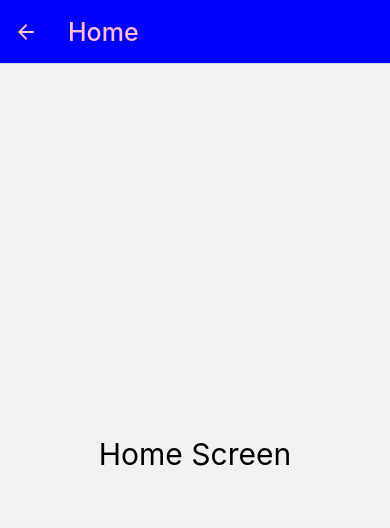
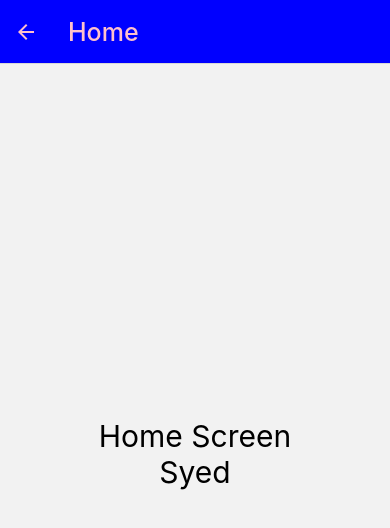
Before and after one commit to SMTahaWaqar/React-Native-Js-Concepts, a React Native app: screen /Login in a window 390 px wide. Both pictures are taken after a click on the button "GO TO HOME PAGE". Shown: the top 528 px of the page. Built offline with nearby package versions, Linux system fonts and the light colour scheme.

Commit message:
passing data b/w screens

```diff
--- a/App.js
+++ b/App.js
@@ -4,6 +4,7 @@ import {createNativeStackNavigator} from '@react-navigation/native-stack';
 import React, {useState} from 'react';
 import {Button, Text, View} from 'react-native';
 import {Login} from './components/Login';
+import {Home} from './components/Home';
 
 const Stack = createNativeStackNavigator();
 const App = () => {
@@ -32,12 +33,4 @@ const App = () => {
   );
 };
 
-const Home = () => {
-  return (
-    <View style={{flex: 1, justifyContent: 'center', alignItems: 'center'}}>
-      <Text style={{fontSize: 30}}>Home Screen</Text>
-    </View>
-  );
-};
-
 export default App;
--- /dev/null
+++ b/components/Home.js
@@ -0,0 +1,12 @@
+/* eslint-disable prettier/prettier */
+import { Button, Text, View } from "react-native";
+
+export const Home = (props) => {
+    console.warn(props.route.params)
+    return (
+      <View style={{flex: 1, justifyContent: 'center', alignItems: 'center'}}>
+        <Text style={{fontSize: 30}}>Home Screen</Text>
+        <Text style={{fontSize: 30}}>{props.route.params.name}</Text>
+      </View>
+    );
+  };
--- a/components/Login.js
+++ b/components/Login.js
@@ -1,13 +1,14 @@
 /* eslint-disable prettier/prettier */
 import { Button, Text, View } from "react-native";
 
-export const Login = props => {
+export const Login = (props) => {
+    const name = "Taha";
   return (
     <View style={{flex: 1, justifyContent: 'center', alignItems: 'center'}}>
       <Text style={{fontSize: 30}}>Login Screen</Text>
       <Button
         title="Go to Home Page"
-        onPress={() => props.navigation.navigate('Home')}
+        onPress={() => props.navigation.navigate('Home', {name: 'Syed'})}
       />
     </View>
   );
```
